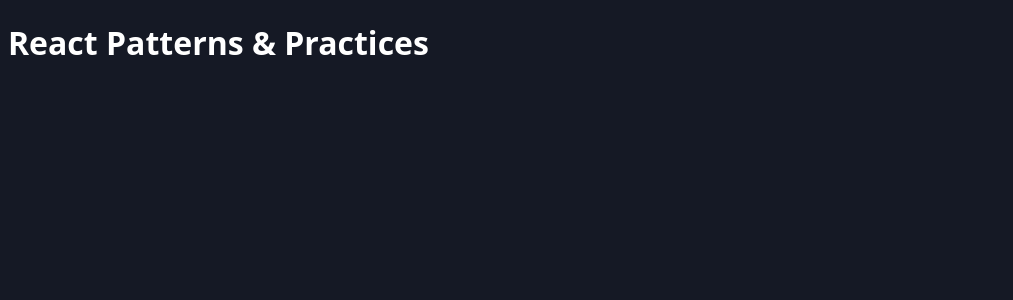
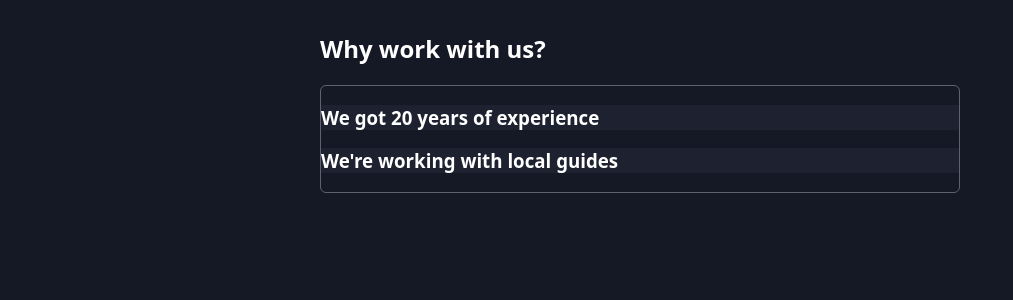
Before and after one commit to TheintTheint298/react-patterns-and-practices, a React (Vite) app: page / in a window 1280 px wide. Shown: the top 300 px of the page, without its empty margins (0-1013 px from the left). Built offline with nearby package versions, Linux system fonts and the light colour scheme.

Commit message:
feat: managing multi-component state with the content api

```diff
--- a/src/App.jsx
+++ b/src/App.jsx
@@ -1,5 +1,43 @@
+import Accordion from "./components/Accordion/Accordion";
+import AccordionItem from "./components/Accordion/AccordionItem";
+
 function App() {
-  return <h1>React Patterns & Practices</h1>;
+  return (
+    <main>
+      <section>
+        <h2>Why work with us?</h2>
+
+        <Accordion className="accordion">
+          <AccordionItem
+            id="experience"
+            className="accordion-item"
+            title="We got 20 years of experience"
+          >
+            <article>
+              <p>You can&apos;t go wrong with us.</p>
+              <p>
+                We are in the business of planning highly individualized
+                vacation trips for more than 20 years.
+              </p>
+            </article>
+          </AccordionItem>
+          <AccordionItem
+            id="local-guides"
+            className="accordion-item"
+            title="We're working with local guides"
+          >
+            <article>
+              <p>We are not doing this along from our office.</p>
+              <p>
+                Instead, we are working with local guides to ensure a safe and
+                pleasant vacation.
+              </p>
+            </article>
+          </AccordionItem>
+        </Accordion>
+      </section>
+    </main>
+  );
 }
 
 export default App;
--- /dev/null
+++ b/src/components/Accordion/Accordion.jsx
@@ -0,0 +1,39 @@
+import { createContext, useContext, useState } from "react";
+
+const AccordionContext = createContext();
+
+export function useAccordionContext() {
+  const ctx = useContext(AccordionContext);
+
+  if (!ctx) {
+    throw new Error(
+      "Accordion-related components must be wrapped by <Accordion>.",
+    );
+  }
+
+  return ctx;
+}
+
+export default function Accordion({ children, className }) {
+  const [openItemId, setOpenItemId] = useState();
+
+  function openItem(id) {
+    setOpenItemId(id);
+  }
+
+  function closeItem(id) {
+    setOpenItemId(id);
+  }
+
+  const contextValue = {
+    openItemId,
+    openItem,
+    closeItem,
+  };
+
+  return (
+    <AccordionContext.Provider value={contextValue}>
+      <ul className={className}>{children}</ul>
+    </AccordionContext.Provider>
+  );
+}
--- /dev/null
+++ b/src/components/Accordion/AccordionItem.jsx
@@ -0,0 +1,28 @@
+import { useAccordionContext } from "./Accordion";
+
+export default function AccordionItem({ id, className, title, children }) {
+  const { openItemId, openItem, closeItem } = useAccordionContext();
+
+  const isOpen = openItemId === id;
+
+  function handleClick() {
+    if (isOpen) {
+      closeItem();
+    } else {
+      openItem(id);
+    }
+  }
+
+  return (
+    <li className={className}>
+      <h3 onClick={handleClick}>{title}</h3>
+      <div
+        className={
+          isOpen ? "accordion-item-content open" : "accordion-item-content"
+        }
+      >
+        {children}
+      </div>
+    </li>
+  );
+}
```
